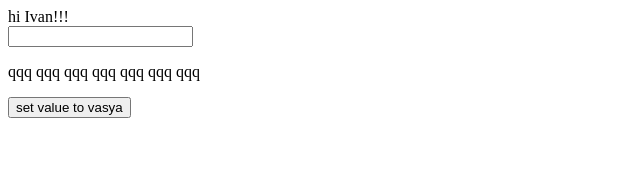
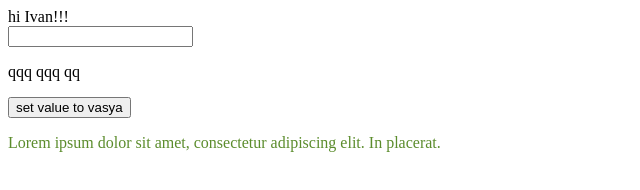
Before and after one commit to ElenaBorisenkoO/angular1_directives, a website built with webpack: page index.html in a window 1280 px wide. Shown: the whole page, without its empty margins (0-640 px from the left). Built offline with nearby package versions, Linux system fonts and the light colour scheme.

Commit message:
add make-short and random-color directives

```diff
--- a/index.html
+++ b/index.html
@@ -5,15 +5,16 @@
     <title>Angular1</title>
   </head>
   <body ng-app ng-init="name='ivan'">
-      <div ng-show="true"> hi Ivan!!! </div>
+      <div ng-show="true" > hi Ivan!!! </div>
       <input ng-model="name"/>
-      <p make-short length='10'>qqq qqq qqq qqq qqq qqq qqq</p>
+      <p ng-make-short length='10'>qqq qqq qqq qqq qqq qqq qqq</p>
       <p ng-bind="name"></p>
       <button ng-click="onClick()">set value to vasya</button>
       <p ng-hide="true">Must be hide</p>
       <ul ng-show="name === 'vasya'">
         <li>one</li>
       </ul>
+      <p ng-random-color>Lorem ipsum dolor sit amet, consectetur adipiscing elit. In placerat.</p>
       <script src="src/index.js"></script>
   </body>
 
--- a/src/index.js
+++ b/src/index.js
@@ -61,6 +61,12 @@
   smallAngular.directive('ng-model', function(el) {
     console.log('model', el);
   });
+  smallAngular.directive('ng-bind', function(el) {
+    console.log('model', el);
+  });
+  smallAngular.directive('ng-repeat', function(el) {
+    console.log('model', el);
+  });
 
   smallAngular.directive('ng-click', function(scope, el) {
     el.addEventListener('click', e => {
@@ -85,14 +91,28 @@
     rootScope.$watch(data, () => {
       el.style.display = eval(data) ? 'none' : 'block'; // при последующих стартах реагируем на изменения
     });
-    console.log('show', scope, el, attrs);
+    console.log(data);
   });
 
-  smallAngular.directive('make-short', function(scope, el, attrs) {
-    // attrs в виде объекта {length:10}
-    // attrs.length =
-    // el.text = el.text.slice(attrs.length) + '...'
+  smallAngular.directive('ng-make-short', function(scope, el, attrs) {
+    const length = el.getAttribute('length');
+    el.innerText = el.innerText.slice(0, eval(length));
+    rootScope.$watch(length, () => {
+      el.innerText = el.innerText.slice(0, eval(length)); // при последующих стартах реагируем на изменения
+    });
+    console.log(length);
   });
+  smallAngular.directive('ng-random-color', function(scope, el, attrs) {
+    const letters = '0123456789ABCDEF'.split('');
+    let color = '#';
+
+    for (let i = 0; i < 6; i++) {
+      color += letters[Math.round(Math.random() * 15)];
+    }
+
+    el.style.color = color;
+  });
+
 
   window.smallAngular = smallAngular;
   smallAngular.bootstrap(document.querySelector('body'));
```
